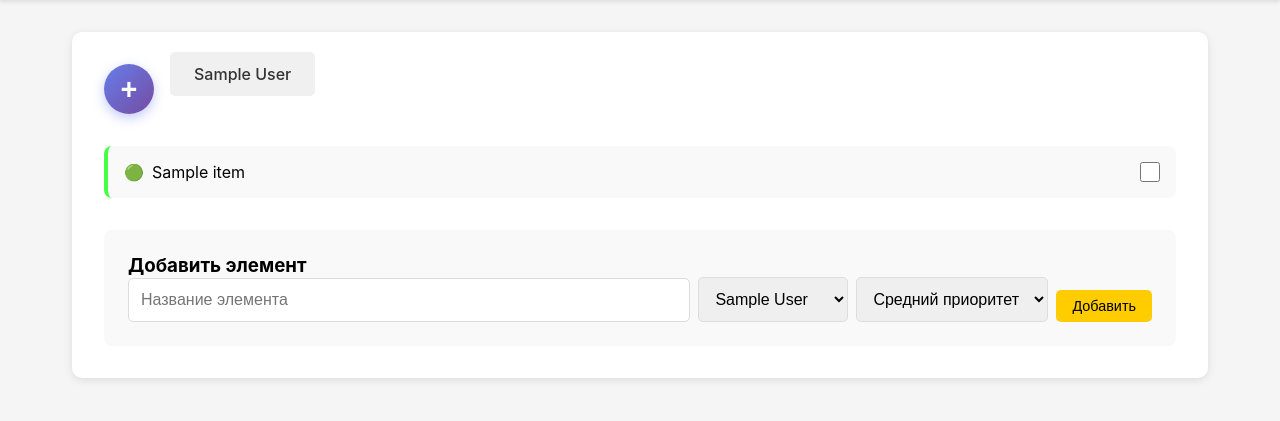
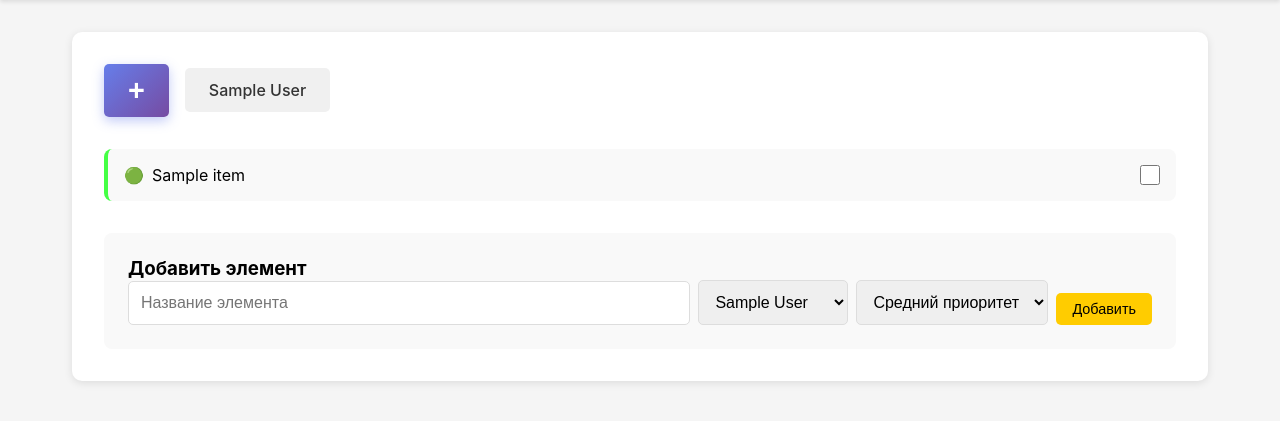
Before and after one commit to Mosl1k/kpalch, a Django app: template backend/templates/shopping_list/index.html in a window 1280 px wide. Shown: the part 65-486 px from the top of the page. Run offline with Django 3.2, Linux system fonts and the light colour scheme; the template is opened without the code that fills it: most values are stand-ins (such as "Sample title", 1, 10 or a date in 2020).

Commit message:
Fix: align add category button with category items

```diff
--- a/backend/templates/shopping_list/index.html
+++ b/backend/templates/shopping_list/index.html
@@ -112,11 +112,18 @@
     /* Плюсик для добавления нового списка в навигации */
     .category-nav {
         position: relative;
+        display: flex;
+        align-items: center;
+        gap: 0.5rem;
+        flex-wrap: wrap;
     }
     .add-category-btn {
-        width: 50px;
-        height: 50px;
-        border-radius: 50%;
+        width: auto;
+        min-width: 50px;
+        height: auto;
+        min-height: 50px;
+        padding: 0.75rem 1.5rem;
+        border-radius: 5px;
         background: linear-gradient(135deg, #667eea 0%, #764ba2 100%);
         border: none;
         color: white;
@@ -130,6 +137,7 @@
         justify-content: center;
         margin-right: 0.5rem;
         vertical-align: middle;
+        line-height: 1;
     }
     .add-category-btn:hover {
         transform: scale(1.1);
```
